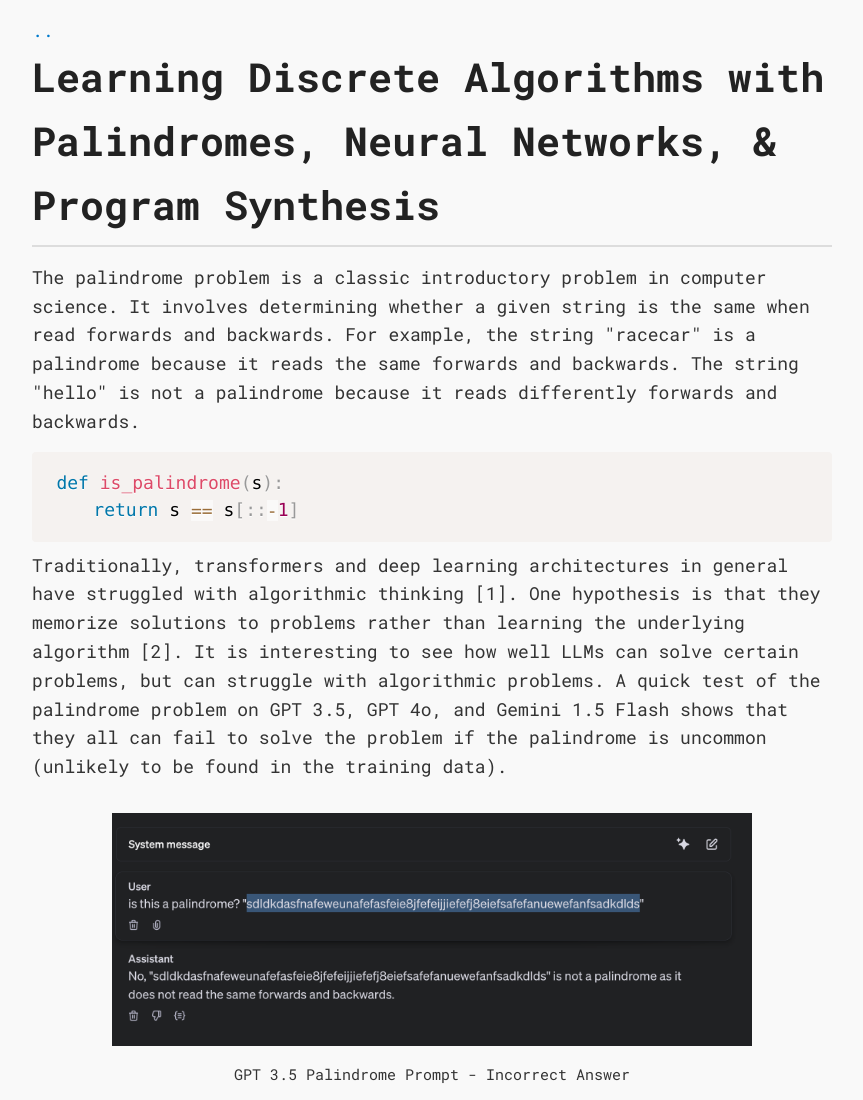
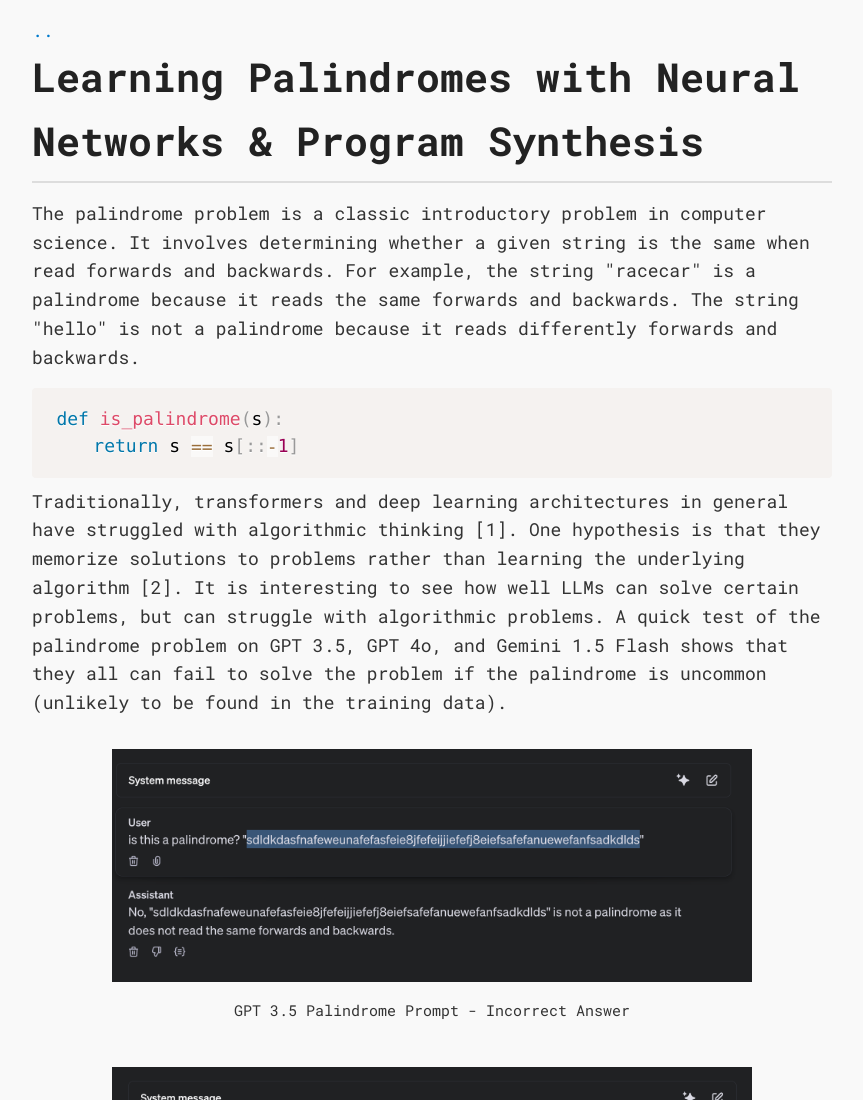
Before and after one commit to kevinpdev/kevinpdev.github.io, a website: page docs/blog/nn-palindrome.html in a window 1280 px wide. Shown: the top 1100 px of the page, without its empty margins (208-1071 px from the left). Drawn offline with nearby package versions, Linux system fonts and the light colour scheme.

Commit message:
Update blog post title for clarity and consistency in index.html

```diff
--- a/docs/blog/nn-palindrome.html
+++ b/docs/blog/nn-palindrome.html
@@ -21,7 +21,7 @@
     <a href="/index.html">..</a><br/>
     <!--TEMPLATE:blog.html-->
 
-<h1>Learning Discrete Algorithms with Palindromes, Neural Networks, & Program Synthesis</h1>
+<h1>Learning Palindromes with Neural Networks & Program Synthesis</h1>
 <p>
     The palindrome problem is a classic introductory problem in computer science.
     It involves determining whether a given string is the same when read forwards and backwards.
```
Also changed, not shown: docs/index.html (+1 -1 lines).
